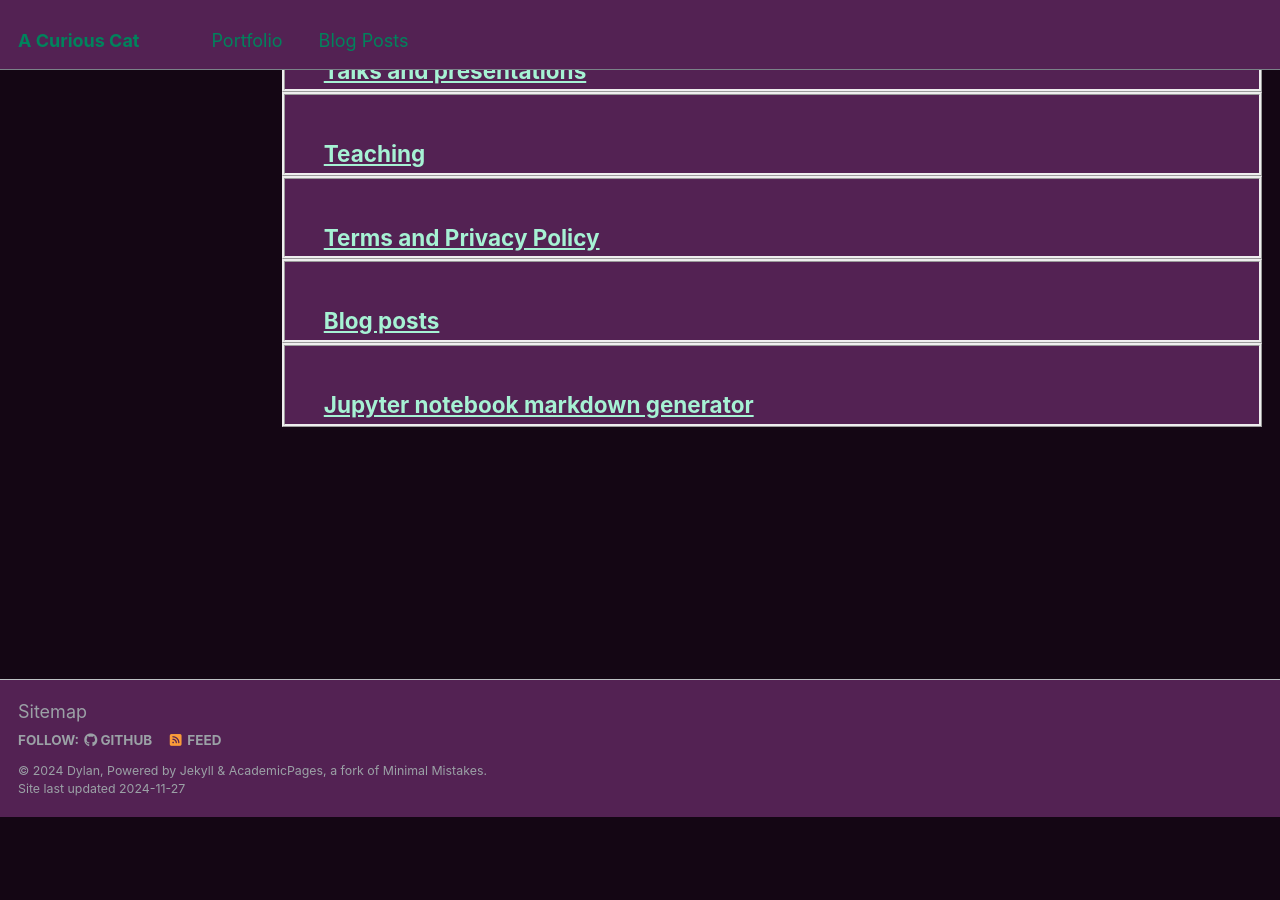
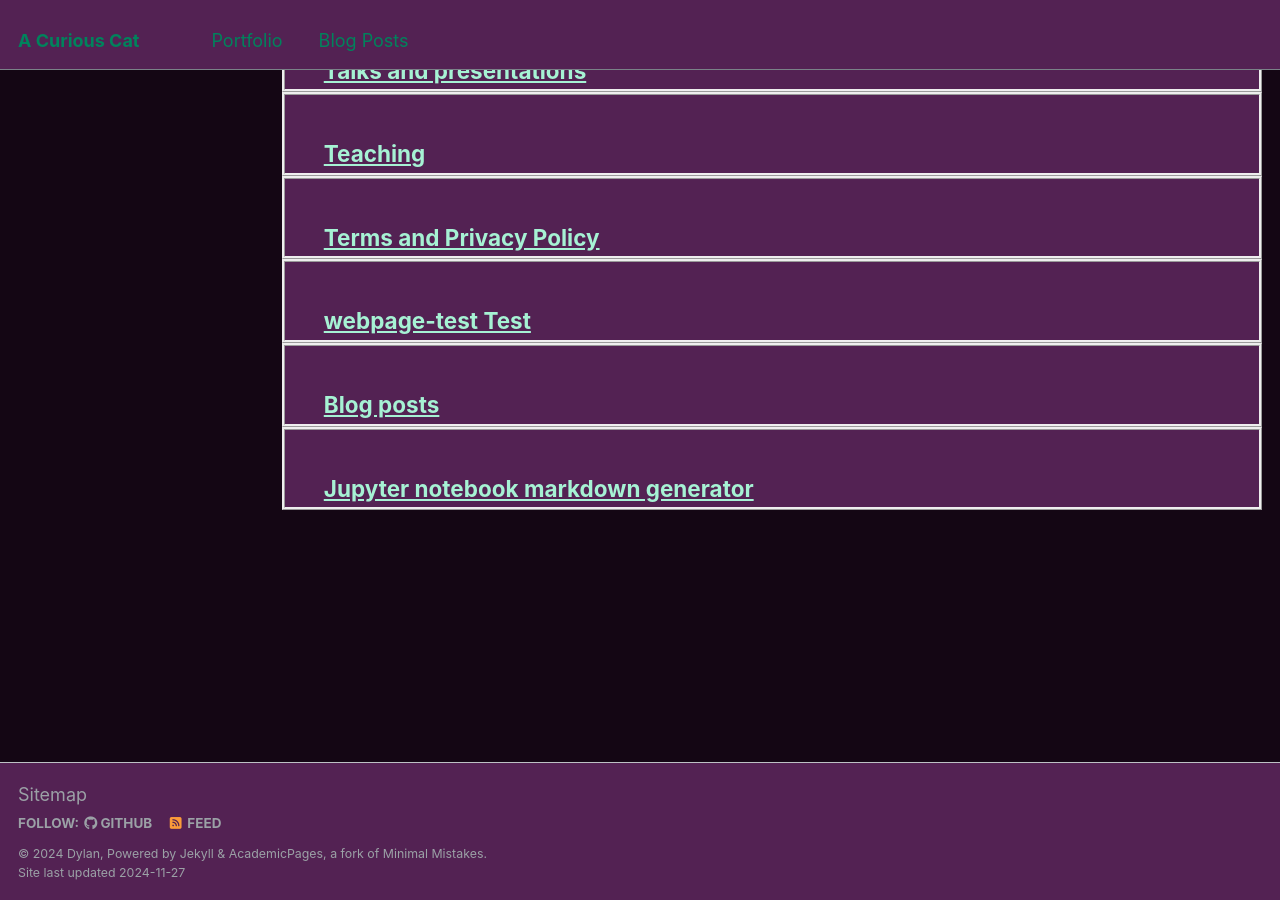
Before and after one commit to mdylantk/mdylantk.github.io, a Jekyll site: the page built from _pages/page-archive.html, in a window 1280 px wide and 900 px high, scrolled down 1472 px. Built offline with Jekyll 4.4.1, drawn with Linux system fonts in a browser that asks for light colours; before the commit the page ends 2289 px from its top, so only the background shows below that.

```diff
--- a/_config.yml
+++ b/_config.yml
@@ -155,7 +155,7 @@ include:
   - .htaccess
   - _pages
   - files
-#  - _webpages
+  - _webpages
 exclude:
   - "*.sublime-project"
   - "*.sublime-workspace"
```
